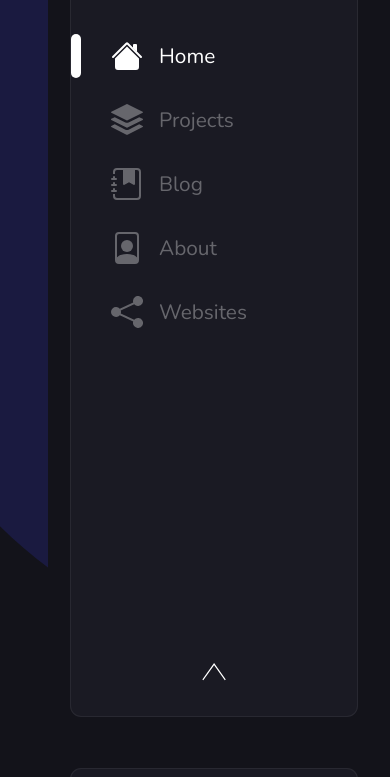
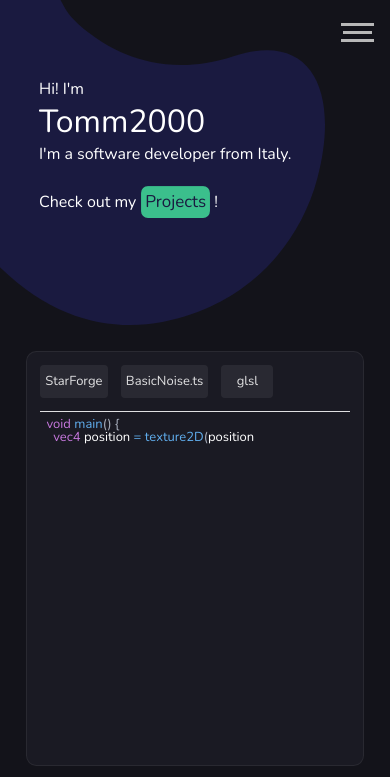
Before and after one commit to tomm2000/Portfolio, a Nuxt app: page / in a window 390 px wide. Shown: the top 777 px of the page. Built offline with nearby package versions, Linux system fonts and the light colour scheme; a web font is replaced by a local one.

Commit message:
mobile home

```diff
--- a/assets/css/base.scss
+++ b/assets/css/base.scss
@@ -38,3 +38,9 @@ body {
       -ms-user-select: none;
           user-select: none;
 }
+
+@media screen and (max-width: 700px) {
+  * {
+    font-size: small;
+  }
+}
--- a/assets/css/common/navbar.scss
+++ b/assets/css/common/navbar.scss
@@ -42,3 +42,19 @@
 
   .navigate { img { rotate: 180deg; } }
 }
+
+
+@media screen and (max-width: 700px) {
+  .navbar-common {
+    background: transparent;
+    border: transparent;
+    padding: 0;
+    width: 100%;
+
+    .button {
+      display: none;
+    }
+  }
+
+
+}
--- a/components/Contacts.vue
+++ b/components/Contacts.vue
@@ -11,7 +11,7 @@
     </div>
   </div>
   <ContactTag icon="github.svg"  text="Check my github!"    link="https://github.com/tomm2000" color="#36AF81" />
-  <ContactTag icon="mail.svg"    text="Contact via Email"   link="mailto:tommasofogliobonda.tfb@gmail.com" color="#EE5656" />
+  <ContactTag icon="mail.svg"    text="Contact via Email"   link="mailto:" color="#EE5656" />
   <ContactTag icon="discord.svg" text="Contact via discord" link="https://discordapp.com/users/190543027121553409" color="#1E75FF" />
   <div class="spacer" />
 </div>
--- a/components/Navbar.vue
+++ b/components/Navbar.vue
@@ -131,4 +131,13 @@ export default Vue.extend({
     text-align: center;
   }
 }
+
+
+@media screen and (max-width: 700px) {
+  .navbar {
+    .selector-wrap {
+      display: none;
+    }
+  }
+}
 </style>
--- a/layouts/default.vue
+++ b/layouts/default.vue
@@ -1,7 +1,8 @@
 <template>
 <div class="layout_main">
   <Nuxt class="content" />
-  <div class="navbar_wrapper" :class="`${mode}`">
+  <div class="navbar_wrapper" :class="`${mode} ${mobile_menu_active ? 'mobile-menu-active' : ''}`">
+    <div class="hamburger-wrap"><img src="hamburger.svg" alt="" @click="() => {mobile_menu_active = !mobile_menu_active}"></div>
     <Navbar :switchMode="switchMode" :mode="mode" class="navbar" />
     <Contacts :switchMode="switchMode" :mode="mode" class="contacts" />
   </div>
@@ -15,11 +16,13 @@ export type menuModes = 'navigate' | 'contact'
 
 type dataType = {
   mode: menuModes
+  mobile_menu_active: boolean
 }
 
 export default Vue.extend({
   data: (): dataType => { return {
-    mode: 'navigate'
+    mode: 'navigate',
+    mobile_menu_active: false
   }},
   methods: {
     switchMode() {
@@ -30,6 +33,8 @@ export default Vue.extend({
 </script>
 
 <style lang="scss" scoped>
+@import '@/assets/css/colors.scss';
+
 .layout_main {
   display: grid;
   grid-template-columns: auto 20rem;
@@ -42,6 +47,10 @@ export default Vue.extend({
   .navbar_wrapper {
     height: 100vh;
     width: 20rem;
+
+    .hamburger-wrap {
+      display: none;
+    }
 
     .navbar {
       position: absolute;
@@ -72,4 +81,111 @@ export default Vue.extend({
     }
   }
 }
+
+@media screen and (max-width: 700px) {
+  .layout_main {
+    display: grid;
+    grid-template-columns: 1fr;
+    grid-template-rows: 1fr;
+    height: 100vh;
+
+    .content {
+      grid-column: 1;
+      grid-row: 1;
+    }
+
+    .navbar_wrapper {
+      grid-column: 1;
+      grid-row: 1;
+      background: transparent;
+
+      z-index: 2;
+
+      display: grid;
+      grid-template-columns: 5rem auto;
+      grid-template-rows: 1fr 1fr;
+
+      justify-self: flex-end;
+
+      height: 100vh;
+      width: 20rem;
+
+      transform: translateX(15rem);
+
+      transition: transform .8s ease, background .8s ease;
+
+      padding: 0 2rem 0 0;
+
+
+      .hamburger-wrap {
+        grid-column: 1;
+        grid-row: 1;
+        justify-self: center;
+        height: 5rem;
+        width: 5rem;
+        // border: 1px solid $color_white_5;
+        // background: $color_background_3;
+        // border-radius: 0 0 0 .5rem;
+
+        display: flex;
+        justify-content: center;
+        align-items: center;
+
+        img {
+          cursor: pointer;
+        }
+      }
+
+      .navbar {
+        grid-column: 2;
+        grid-row: 1;
+        position: relative;
+        display: flex;
+      }
+
+      .contacts {
+        grid-column: 2;
+        grid-row: 2;
+        position: relative;
+        display: flex;
+      }
+    }
+
+    .navbar_wrapper.mobile-menu-active {
+      background: $color_background_2;
+      border-left: 2px solid $color_white_5;
+      transform: translateX(0);
+
+      .hamburger-wrap {
+        align-self: flex-start;
+      }
+
+      .navbar {
+      }
+
+      .contacts {
+      }
+    }
+
+  .navigate {
+    .navbar {
+      top: auto;
+    }
+
+    .contacts {
+      bottom: auto;
+    }
+  }
+
+  .contact {
+    .navbar {
+      top: auto;
+    }
+
+    .contacts {
+      bottom: auto;
+    }
+  }
+  }
+}
 </style>
--- a/nuxt.config.js
+++ b/nuxt.config.js
@@ -65,5 +65,9 @@ export default {
 
   // Build Configuration: https://go.nuxtjs.dev/config-build
   build: {
+  },
+
+  server: {
+    host: '192.168.1.224' // default: localhost
   }
 }
--- a/package.json
+++ b/package.json
@@ -7,7 +7,8 @@
     "build": "nuxt build",
     "start": "nuxt start",
     "generate": "nuxt generate",
-    "deploy": "./deploy.sh"
+    "deploy": "./deploy.sh",
+    "dev:host": "nuxt --hostname '192.168.1.224' --port 8000"
   },
   "dependencies": {
     "@nuxtjs/axios": "^5.13.6",
--- a/pages/index.vue
+++ b/pages/index.vue
@@ -258,4 +258,71 @@ export default Vue.extend({
     }
   }
 }
+
+@media screen and (max-width: 700px) {
+  .homepage {
+    display: grid;
+    grid-template-columns: 1fr;
+    grid-template-rows: 25rem auto;
+    padding-bottom: 4rem;
+
+    .blob-wrap {
+      grid-row: 1;
+      grid-column: 1;
+
+      .blob {
+        height: 25rem;
+      }
+    }
+
+    .hero {
+      grid-row: 1;
+      grid-column: 1;
+
+      .salute {
+        span {
+          font-size: medium;
+        }}
+
+      .name {
+        margin-bottom: 0;
+        span {
+          font-size: xx-large;
+      }}
+
+      .bio {
+        // display: flex;
+        // flex-direction: column;
+        // gap: 2rem;
+        // margin-bottom: 1rem;
+        span {
+          font-size: medium;
+      }}
+
+      .projects-cta {
+
+        > span {
+          font-size: medium;
+        }
+
+        .button-wrap {
+          width: 6em;
+
+          .button {
+
+            &:hover {
+              span {
+            }}
+
+            span {
+              font-size: medium;
+        }}}}
+    }
+
+    .snippet-wrap {
+      grid-row: 2;
+      grid-column: 1;
+    }
+  }
+}
 </style>
```
Also changed, not shown: static/hamburger.svg (added).
